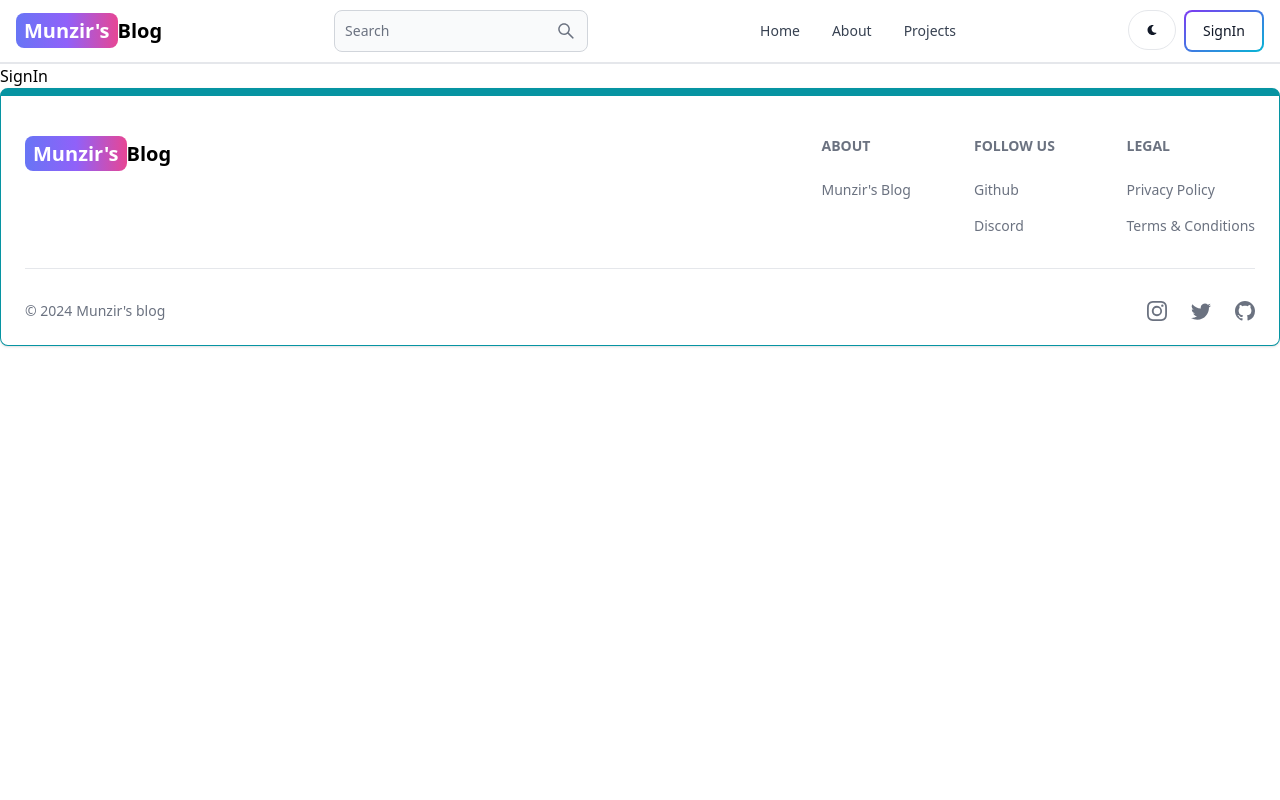
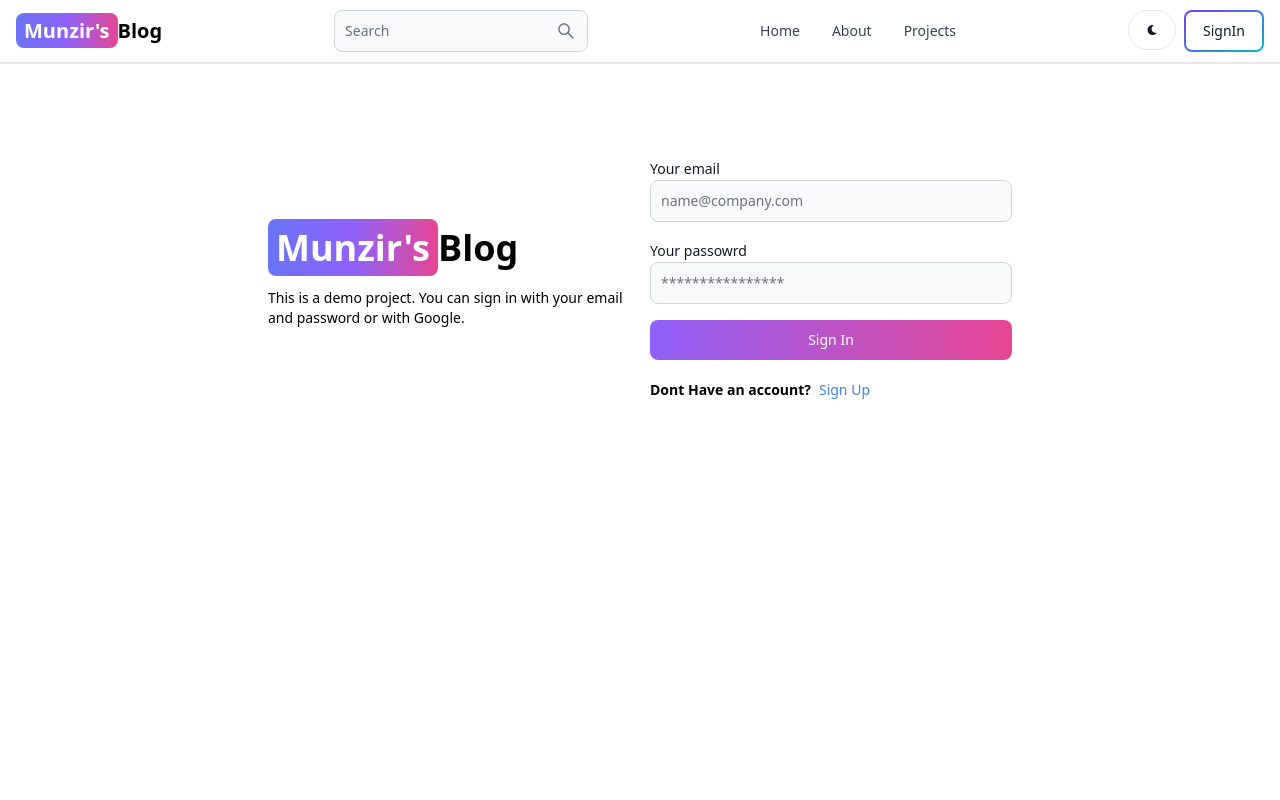
Before and after one commit to munzirc/blog-application, a React (Vite) app in the folder client/: page /sign-in in a window 1280 px wide. Shown: the top 800 px of the page. Built offline with nearby package versions, Linux system fonts and the light colour scheme.

Commit message:
complete signin page functionality

```diff
--- a/client/src/pages/SignIn.jsx
+++ b/client/src/pages/SignIn.jsx
@@ -1,7 +1,114 @@
-import React from 'react'
+import { Alert, Button, Label, Spinner, TextInput } from "flowbite-react";
+import React, { useState } from "react";
+import { Link, useNavigate } from "react-router-dom";
 
 export default function SignIn() {
+
+  const [formData, setFormData] = useState({});
+  const [errorMessage, setErrorMessage] = useState(null);
+  const [loading, setLoading] = useState(false);
+  const navigate = useNavigate();
+
+  const handleChange = (e) => {
+    setFormData({ ...formData, [e.target.id]: e.target.value.trim() });
+  };
+
+  const handleSubmit = async (e) => {
+    e.preventDefault();
+
+    if (!formData.email || !formData.password) {
+      return setErrorMessage("Please fill out all fields.");
+    }
+
+    try {
+      setLoading(true);
+      setErrorMessage(null);
+      const res = await fetch("/api/auth/signin", {
+        method: "POST",
+        headers: { "Content-Type": "application/json" },
+        body: JSON.stringify(formData),
+      });
+
+      const data = await res.json();
+      if (data.success === false) {
+        setLoading(false);
+        return setErrorMessage(data.message);
+      }
+      setLoading(false);
+      if(res.ok){
+        navigate('/')
+      }
+    } catch (error) {
+      setErrorMessage(error.message);
+      setLoading(false);
+    }
+  };
+
   return (
-    <div>SignIn</div>
-  )
+    <div className="min-h-screen mt-20">
+      <div className="flex p-3 max-w-3xl mx-auto flex-col md:flex-row md:items-center gap-5">
+        {/*============================left side==============================*/}
+        <div className="flex-1">
+          <Link to="/" className="font-bold dark:text-white text-4xl">
+            <span className="px-2 py-1 bg-gradient-to-r from-indigo-500 via-purple-500 to-pink-500 rounded-lg text-white">
+              Munzir's
+            </span>
+            Blog
+          </Link>
+          <p className="text-sm mt-5">
+            This is a demo project. You can sign in with your email and password
+            or with Google.
+          </p>
+        </div>
+        {/*=============================right side============================*/}
+        <div className="flex-1">
+          <form className="flex flex-col gap-4" onSubmit={handleSubmit}>
+            <div className="">
+              <Label value="Your email" />
+              <TextInput
+                type="email"
+                placeholder="name@company.com"
+                id="email"
+                onChange={handleChange}
+              />
+            </div>
+            <div className="">
+              <Label value="Your passowrd" />
+              <TextInput
+                type="password"
+                placeholder="****************"
+                id="password"
+                onChange={handleChange}
+              />
+            </div>
+            <Button
+              gradientDuoTone="purpleToPink"
+              type="submit"
+              disabled={loading}
+            >
+              {loading ? (
+                <>
+                  <Spinner size="sm" />
+                  <span className="pl-3">Loading...</span>
+                </>
+              ) : (
+                "Sign In"
+              )}
+            </Button>
+          </form>
+          <div className="flex gap-2 text-sm mt-5">
+            <span className="font-semibold">Dont Have an account?</span>
+            <Link to="/sign-up" className="text-blue-500">
+              Sign Up
+            </Link>
+          </div>
+          {errorMessage && (
+            <Alert className="mt-5" color="failure">
+              {errorMessage}
+            </Alert>
+          )}
+        </div>
+      </div>
+    </div>
+  );
 }
```
